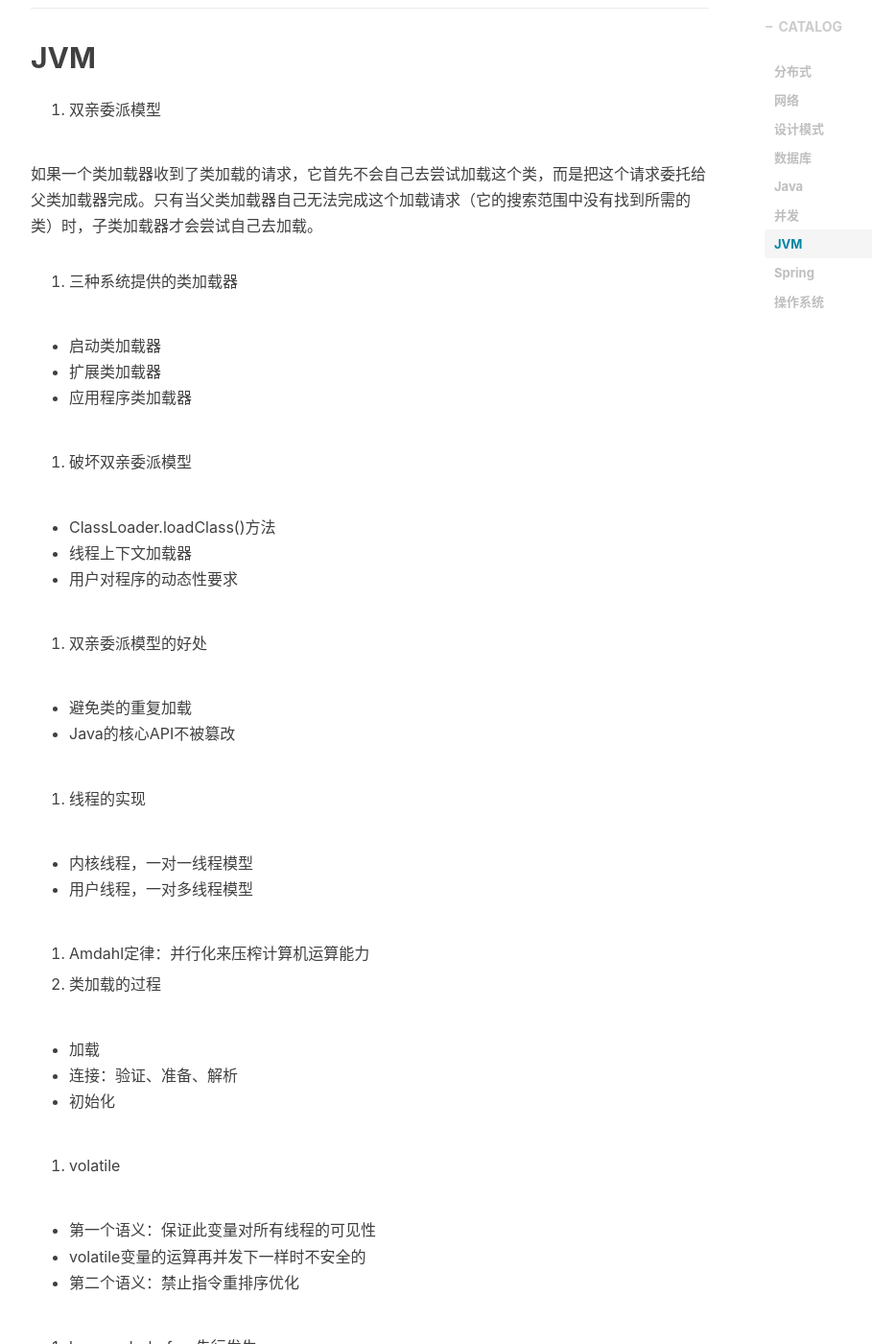
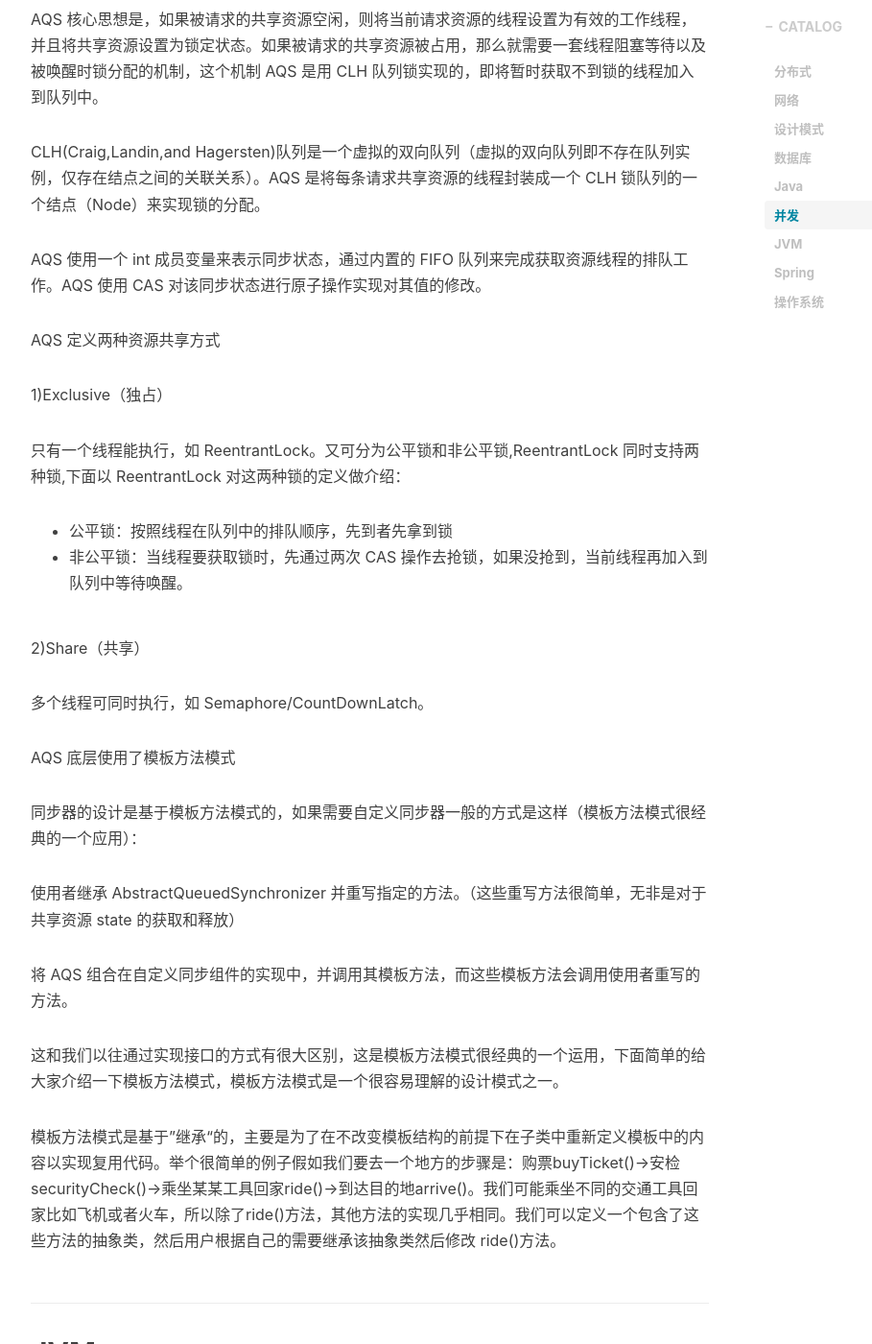
Before and after one commit to yycg/yycg.github.io, a Jekyll site: the page built from _posts/2020-07-05-总结.markdown, in a window 1280 px wide and 1400 px high, scrolled down 51918 px. Shown: the whole window at 96% size, without its empty margins (233-1142 px from the left). Built offline with Jekyll 4.4.1, drawn with Linux system fonts in a browser that asks for light colours; nearby versions of some CDN libraries; formulas are drawn with MathJax 3; comment, search, counter and statistics services are not loaded; some of the changed text lies outside the part shown.

Commit message:
Update 2020-07-05-总结.markdown

```diff
--- a/_posts/2020-07-05-总结.markdown
+++ b/_posts/2020-07-05-总结.markdown
@@ -1720,7 +1720,38 @@ StringBuilder：可变，线程不安全
 
 35. AQS
 
-  https://snailclimb.gitee.io/javaguide/#/docs/java/Multithread/AQS
+  > [AQS](https://snailclimb.gitee.io/javaguide/#/docs/java/Multithread/AQS)
+
+  AQS 核心思想是，如果被请求的共享资源空闲，则将当前请求资源的线程设置为有效的工作线程，并且将共享资源设置为锁定状态。如果被请求的共享资源被占用，那么就需要一套线程阻塞等待以及被唤醒时锁分配的机制，这个机制 AQS 是用 CLH 队列锁实现的，即将暂时获取不到锁的线程加入到队列中。
+
+  CLH(Craig,Landin,and Hagersten)队列是一个虚拟的双向队列（虚拟的双向队列即不存在队列实例，仅存在结点之间的关联关系）。AQS 是将每条请求共享资源的线程封装成一个 CLH 锁队列的一个结点（Node）来实现锁的分配。
+
+  AQS 使用一个 int 成员变量来表示同步状态，通过内置的 FIFO 队列来完成获取资源线程的排队工作。AQS 使用 CAS 对该同步状态进行原子操作实现对其值的修改。
+
+  AQS 定义两种资源共享方式
+
+  1)Exclusive（独占）
+
+  只有一个线程能执行，如 ReentrantLock。又可分为公平锁和非公平锁,ReentrantLock 同时支持两种锁,下面以 ReentrantLock 对这两种锁的定义做介绍：
+
+  - 公平锁：按照线程在队列中的排队顺序，先到者先拿到锁
+  - 非公平锁：当线程要获取锁时，先通过两次 CAS 操作去抢锁，如果没抢到，当前线程再加入到队列中等待唤醒。
+
+  2)Share（共享）
+
+  多个线程可同时执行，如 Semaphore/CountDownLatch。
+
+  AQS 底层使用了模板方法模式
+
+  同步器的设计是基于模板方法模式的，如果需要自定义同步器一般的方式是这样（模板方法模式很经典的一个应用）：
+
+  使用者继承 AbstractQueuedSynchronizer 并重写指定的方法。（这些重写方法很简单，无非是对于共享资源 state 的获取和释放）
+
+  将 AQS 组合在自定义同步组件的实现中，并调用其模板方法，而这些模板方法会调用使用者重写的方法。
+
+  这和我们以往通过实现接口的方式有很大区别，这是模板方法模式很经典的一个运用，下面简单的给大家介绍一下模板方法模式，模板方法模式是一个很容易理解的设计模式之一。
+
+  模板方法模式是基于”继承“的，主要是为了在不改变模板结构的前提下在子类中重新定义模板中的内容以实现复用代码。举个很简单的例子假如我们要去一个地方的步骤是：购票buyTicket()->安检securityCheck()->乘坐某某工具回家ride()->到达目的地arrive()。我们可能乘坐不同的交通工具回家比如飞机或者火车，所以除了ride()方法，其他方法的实现几乎相同。我们可以定义一个包含了这些方法的抽象类，然后用户根据自己的需要继承该抽象类然后修改 ride()方法。
 
 ## JVM
 
```
